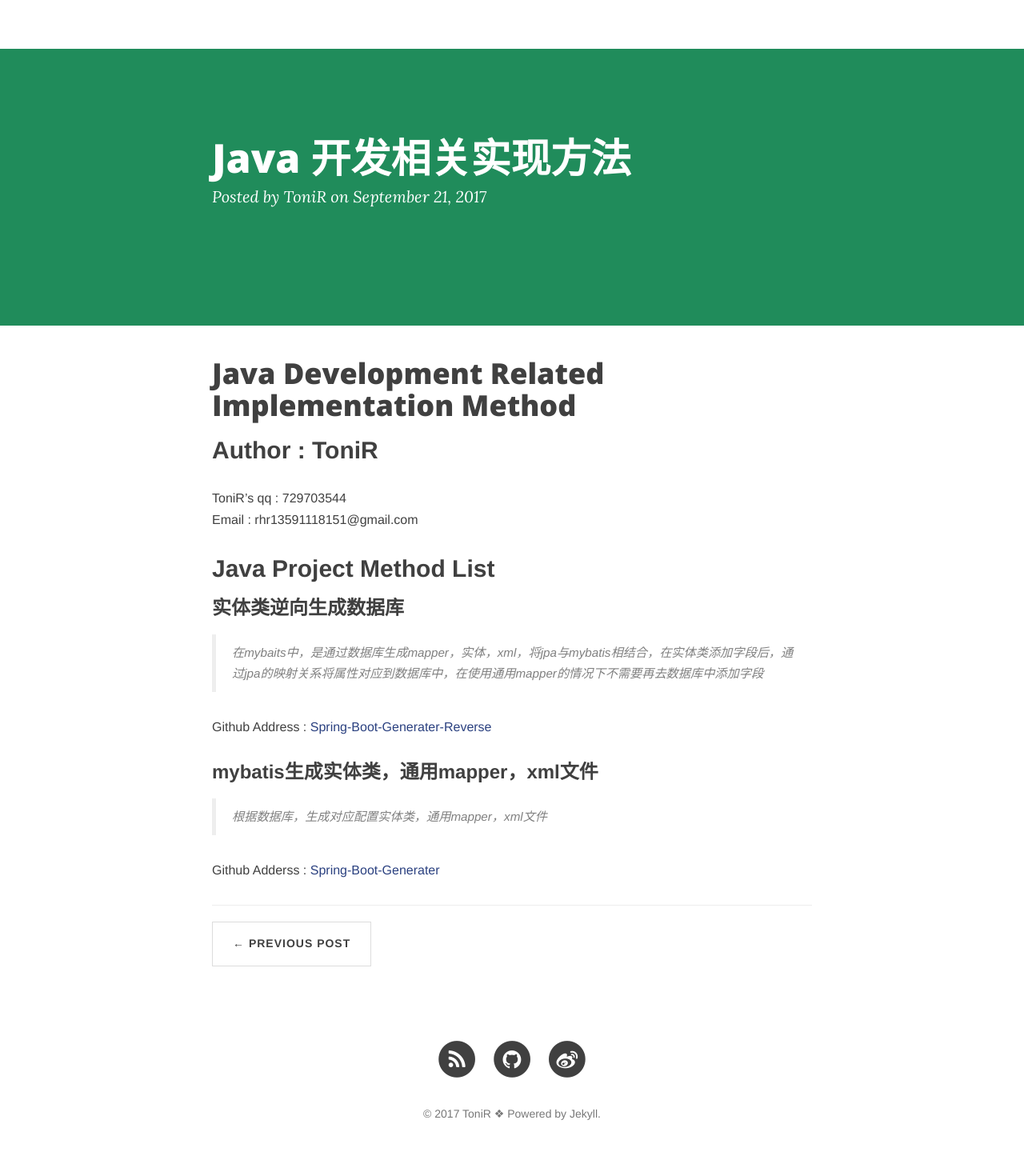
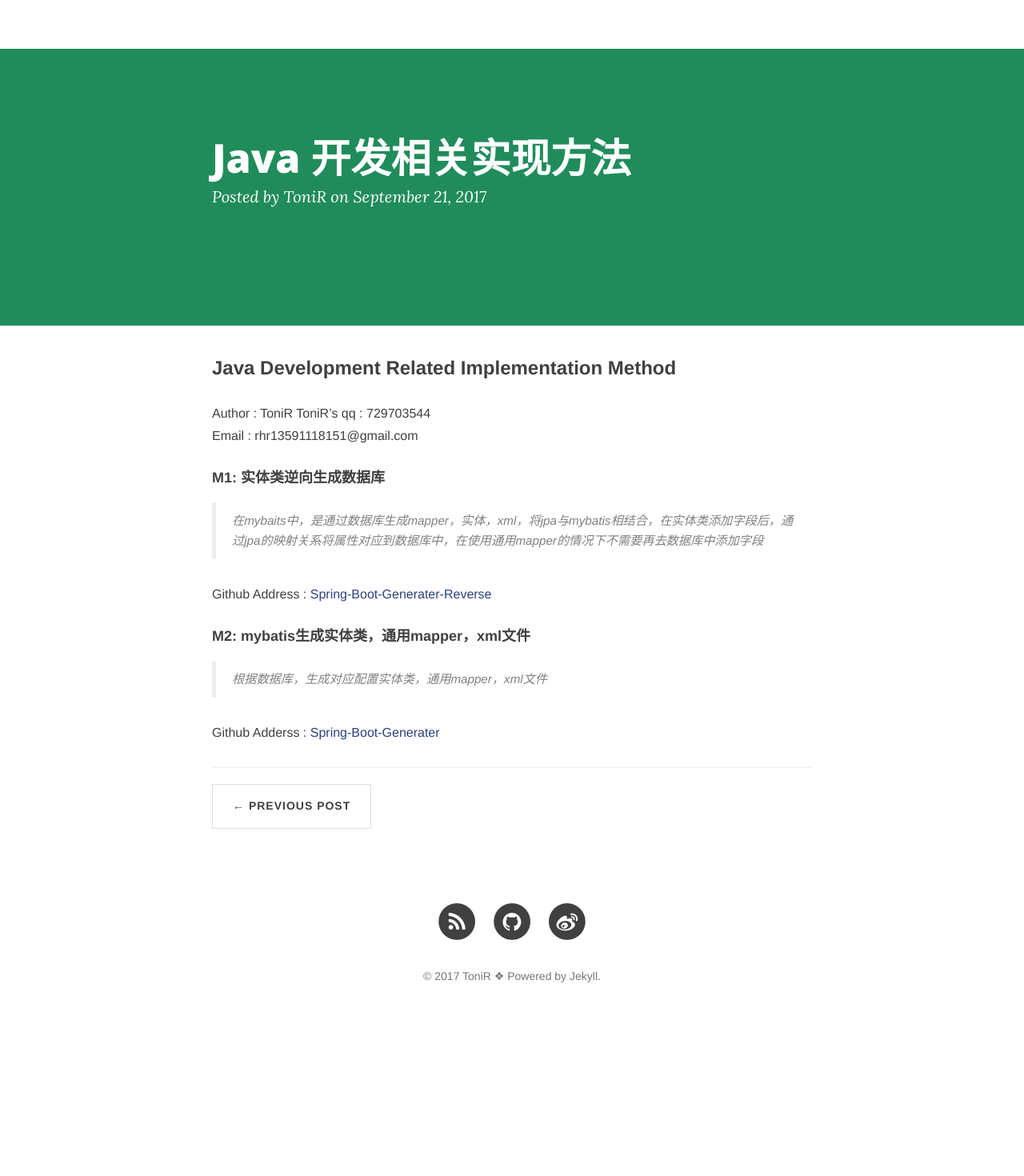
Before and after one commit to RuanHR/ruanhr.github.io, a Jekyll site: the page built from _posts/2017-09-21-java-project-method.md, in a window 1280 px wide. Shown: the whole page at 80% size. Built offline with Jekyll 4.4.1, drawn with Linux system fonts in a browser that asks for light colours; nearby versions of some CDN libraries; comment, search, counter and statistics services are not loaded; after the commit the page ends 1298 px from its top, so only the background shows below that.

Commit message:
modify page
文章更新

```diff
--- a/_posts/2017-09-21-java-project-method.md
+++ b/_posts/2017-09-21-java-project-method.md
@@ -7,20 +7,18 @@ tags: [java]
 description: Java Development Related Implementation Method
 ---
 
-# Java Development Related Implementation Method
-## Author : ToniR
+### Java Development Related Implementation Method
+Author : ToniR
 ToniR's qq : 729703544<br>
 Email : rhr13591118151@gmail.com
 
-## Java Project Method List
-
-### 实体类逆向生成数据库
+#### M1: 实体类逆向生成数据库
 
 > 在mybaits中，是通过数据库生成mapper，实体，xml，将jpa与mybatis相结合，在实体类添加字段后，通过jpa的映射关系将属性对应到数据库中，在使用通用mapper的情况下不需要再去数据库中添加字段
 
 Github Address : [Spring-Boot-Generater-Reverse](https://github.com/RuanHR/Spring-Boot-Generater-Reverse)
 
-### mybatis生成实体类，通用mapper，xml文件
+#### M2: mybatis生成实体类，通用mapper，xml文件
 
 > 根据数据库，生成对应配置实体类，通用mapper，xml文件
 
```
